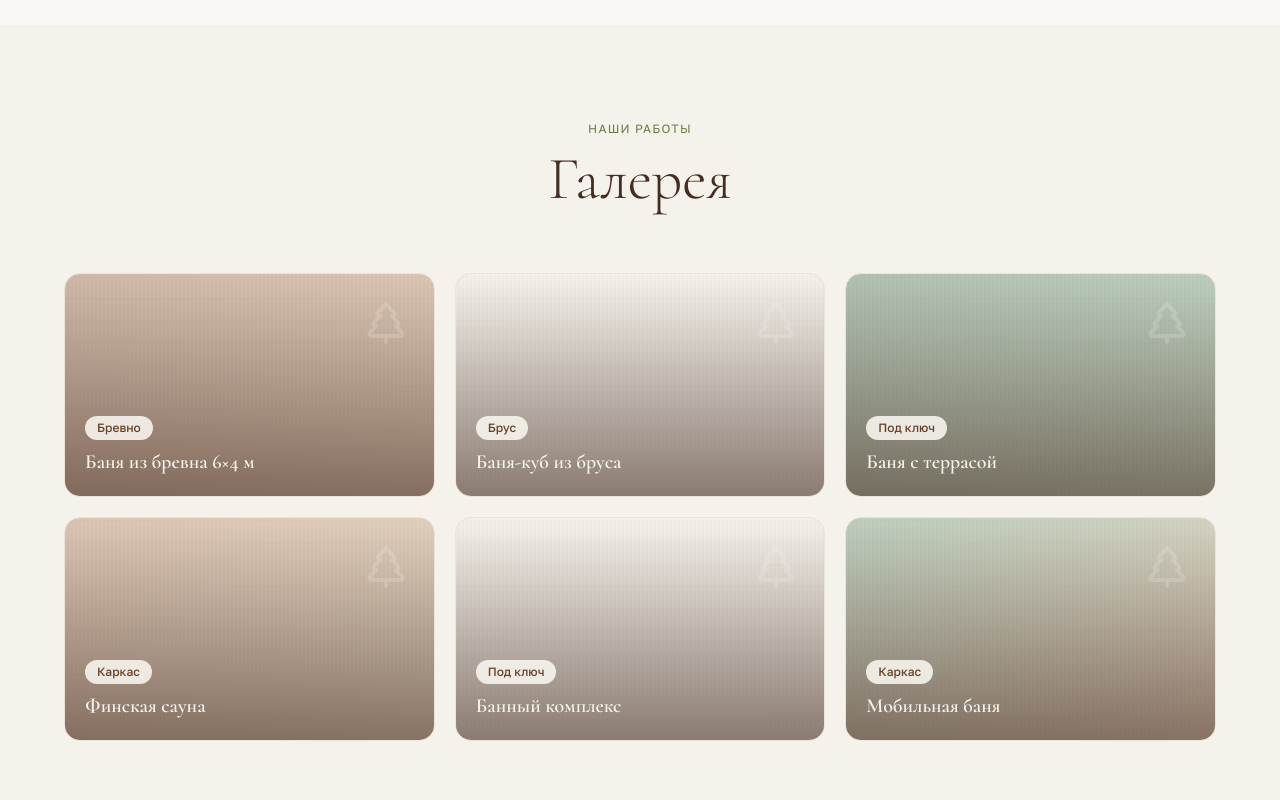
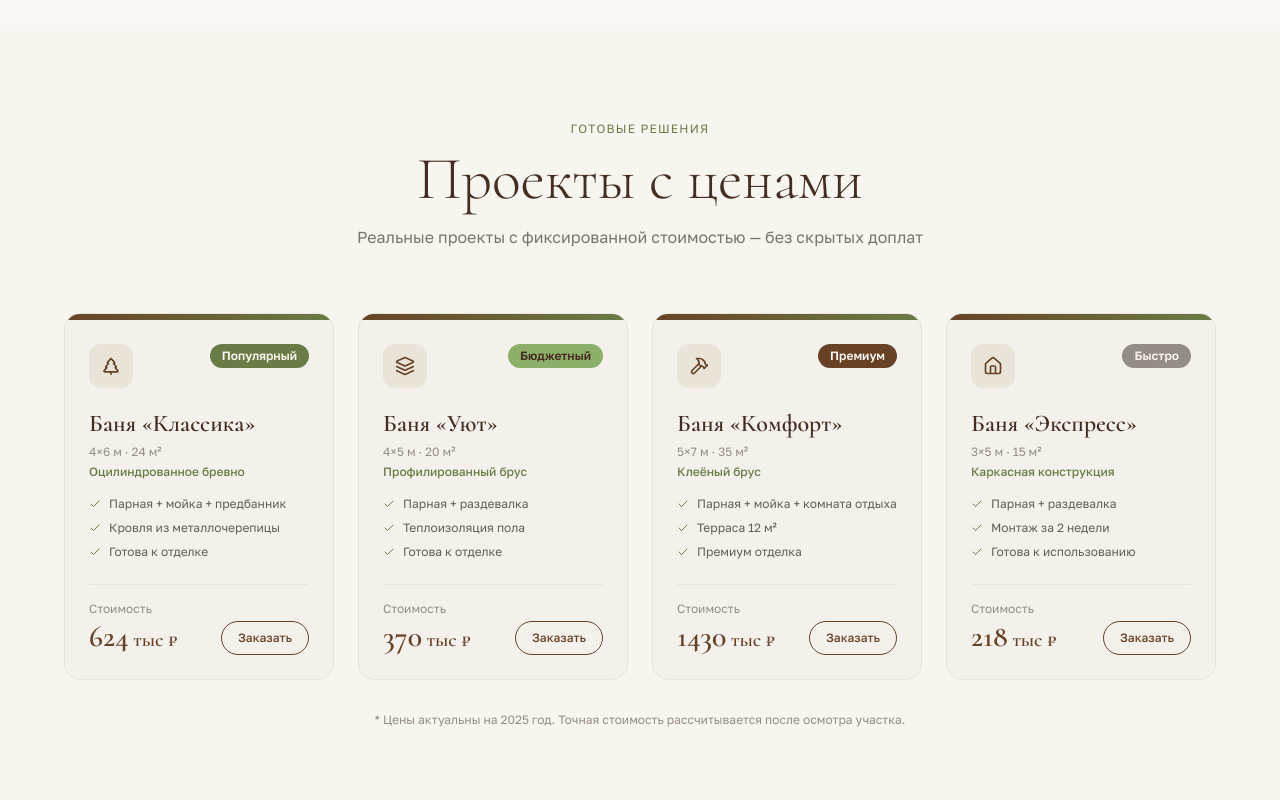
Before and after one commit to pr-poehali-dev/bathhouse-construction, a React (Vite) app: page / in a window 1280 px wide. Shown: the part 1420-2220 px from the top of the page. Built offline with nearby package versions, Linux system fonts and the light colour scheme.

Commit message:
Добавлены новые функции

```diff
--- a/src/pages/Index.tsx
+++ b/src/pages/Index.tsx
@@ -4,6 +4,7 @@ import Icon from "@/components/ui/icon";
 const NAV_LINKS = [
   { label: "Главная", href: "#home" },
   { label: "Услуги", href: "#services" },
+  { label: "Проекты", href: "#projects" },
   { label: "Галерея", href: "#gallery" },
   { label: "Калькулятор", href: "#calculator" },
   { label: "Контакты", href: "#contacts" },
@@ -43,6 +44,49 @@ const GALLERY_ITEMS = [
   { title: "Финская сауна", tag: "Каркас", bg: "from-amber-800/25 to-yellow-700/15" },
   { title: "Банный комплекс", tag: "Под ключ", bg: "from-stone-800/30 to-stone-600/20" },
   { title: "Мобильная баня", tag: "Каркас", bg: "from-green-800/25 to-amber-700/15" },
+];
+
+const PROJECTS = [
+  {
+    title: "Баня «Классика»",
+    size: "4×6 м · 24 м²",
+    material: "Оцилиндрованное бревно",
+    features: ["Парная + мойка + предбанник", "Кровля из металлочерепицы", "Готова к отделке"],
+    price: 624000,
+    badge: "Популярный",
+    badgeColor: "bg-moss text-cream",
+    icon: "TreePine",
+  },
+  {
+    title: "Баня «Уют»",
+    size: "4×5 м · 20 м²",
+    material: "Профилированный брус",
+    features: ["Парная + раздевалка", "Теплоизоляция пола", "Готова к отделке"],
+    price: 370000,
+    badge: "Бюджетный",
+    badgeColor: "bg-leaf text-bark",
+    icon: "Layers",
+  },
+  {
+    title: "Баня «Комфорт»",
+    size: "5×7 м · 35 м²",
+    material: "Клеёный брус",
+    features: ["Парная + мойка + комната отдыха", "Терраса 12 м²", "Премиум отделка"],
+    price: 1430000,
+    badge: "Премиум",
+    badgeColor: "bg-wood text-cream",
+    icon: "Hammer",
+  },
+  {
+    title: "Баня «Экспресс»",
+    size: "3×5 м · 15 м²",
+    material: "Каркасная конструкция",
+    features: ["Парная + раздевалка", "Монтаж за 2 недели", "Готова к использованию"],
+    price: 217500,
+    badge: "Быстро",
+    badgeColor: "bg-stone text-cream",
+    icon: "Home",
+  },
 ];
 
 const MATERIALS = [
@@ -226,6 +270,75 @@ export default function Index() {
               </div>
             ))}
           </div>
+        </div>
+      </section>
+
+      {/* PROJECTS */}
+      <section id="projects" className="py-24 px-6 bg-sand/20">
+        <div className="max-w-6xl mx-auto">
+          <div className="text-center mb-16">
+            <p className="font-body text-xs uppercase tracking-widest text-moss mb-3">Готовые решения</p>
+            <h2 className="font-display text-5xl md:text-6xl font-light text-bark">Проекты с ценами</h2>
+            <p className="font-body text-foreground/60 mt-4 text-base">
+              Реальные проекты с фиксированной стоимостью — без скрытых доплат
+            </p>
+          </div>
+
+          <div className="grid grid-cols-1 md:grid-cols-2 lg:grid-cols-4 gap-6">
+            {PROJECTS.map((p) => (
+              <div key={p.title} className="card-hover bg-card rounded-2xl border border-sand overflow-hidden flex flex-col">
+                {/* Top accent */}
+                <div className="h-1.5 bg-gradient-to-r from-wood to-moss" />
+
+                <div className="p-6 flex flex-col flex-1">
+                  {/* Badge + icon */}
+                  <div className="flex items-start justify-between mb-5">
+                    <div className="w-11 h-11 bg-sand rounded-xl flex items-center justify-center">
+                      <Icon name={p.icon} size={20} className="text-wood" fallback="Home" />
+                    </div>
+                    <span className={`text-xs font-body font-semibold px-3 py-1 rounded-full ${p.badgeColor}`}>
+                      {p.badge}
+                    </span>
+                  </div>
+
+                  {/* Title & size */}
+                  <h3 className="font-display text-2xl font-semibold text-bark mb-1">{p.title}</h3>
+                  <p className="font-body text-xs text-stone mb-1">{p.size}</p>
+                  <p className="font-body text-xs text-moss font-medium mb-4">{p.material}</p>
+
+                  {/* Features */}
+                  <ul className="flex flex-col gap-2 mb-6 flex-1">
+                    {p.features.map((f) => (
+                      <li key={f} className="flex items-center gap-2 font-body text-xs text-foreground/70">
+                        <Icon name="Check" size={12} className="text-moss flex-shrink-0" />
+                        {f}
+                      </li>
+                    ))}
+                  </ul>
+
+                  {/* Price */}
+                  <div className="border-t border-sand pt-4 flex items-end justify-between">
+                    <div>
+                      <div className="font-body text-xs text-stone mb-0.5">Стоимость</div>
+                      <div className="font-display text-3xl font-semibold text-wood">
+                        {(p.price / 1000).toFixed(0)}<span className="text-xl"> тыс ₽</span>
+                      </div>
+                    </div>
+                    <button
+                      onClick={() => scrollTo("#contacts")}
+                      className="text-xs font-body font-medium text-wood border border-wood rounded-full px-4 py-2 hover:bg-wood hover:text-cream transition-all"
+                    >
+                      Заказать
+                    </button>
+                  </div>
+                </div>
+              </div>
+            ))}
+          </div>
+
+          <p className="text-center font-body text-xs text-stone mt-8">
+            * Цены актуальны на 2025 год. Точная стоимость рассчитывается после осмотра участка.
+          </p>
         </div>
       </section>
 
```
